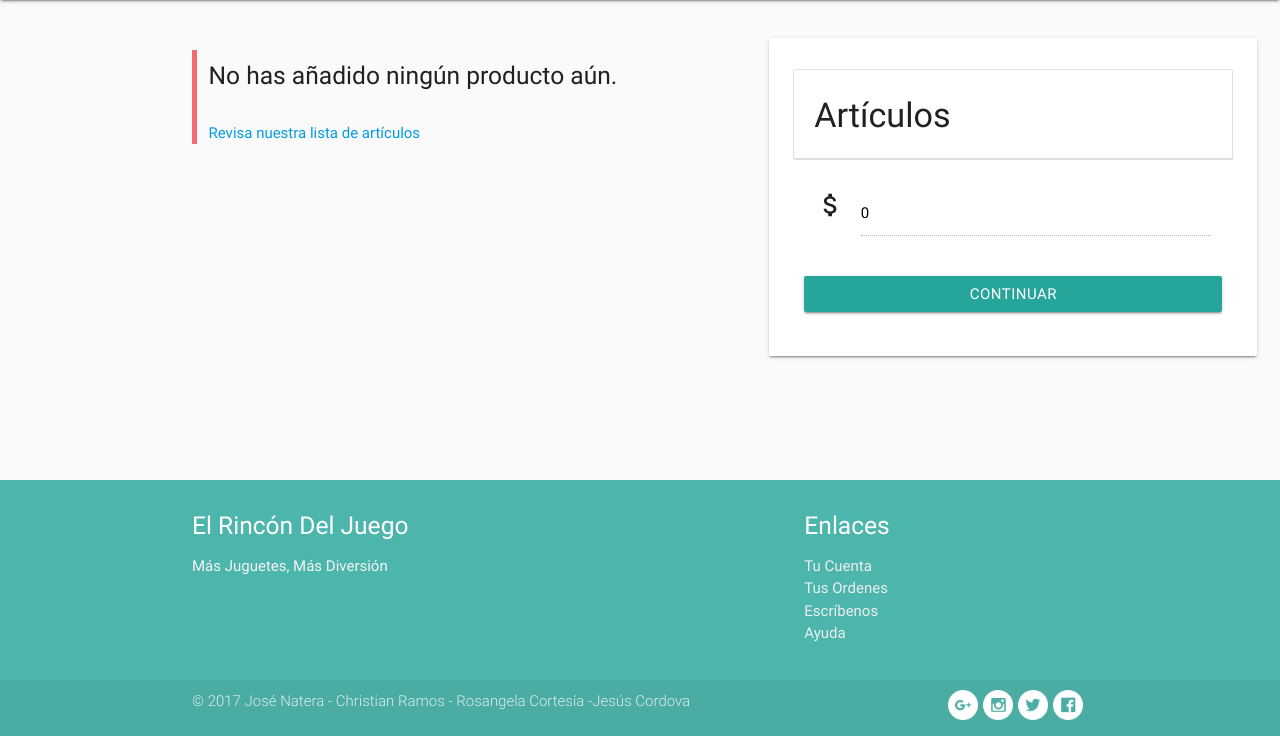
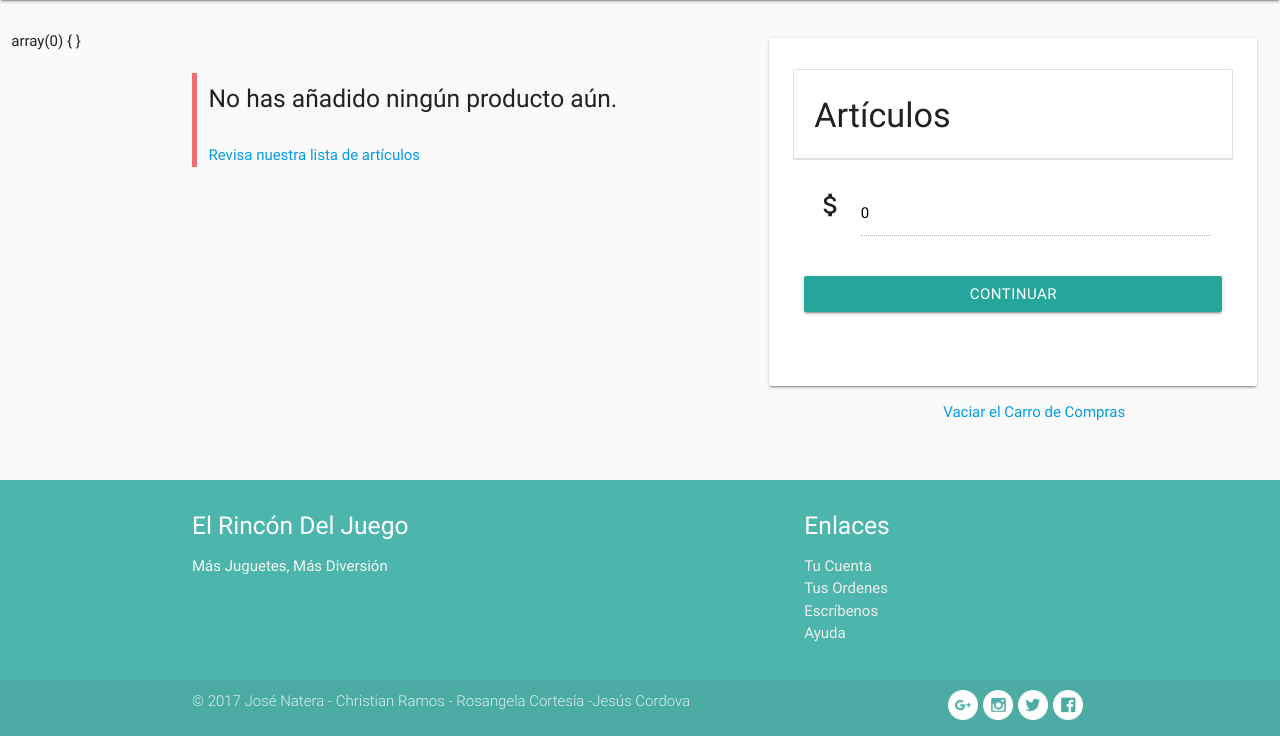
Before and after one commit to mnlalbani/hmi-toystore, a PHP site: page /carro.php in a window 1280 px wide. Shown: the part 64-800 px from the top of the page. Run offline with PHP 8.4, Linux system fonts and the light colour scheme; some libraries are stand-ins or nearby versions.

Commit message:
car changes

```diff
--- a/carro.php
+++ b/carro.php
@@ -1,6 +1,9 @@
 <?php
     session_start();
     //var_dump($_SESSION['carrito']);
+    if(isset($_GET['vaciar'])){
+        unset($_SESSION['carrito']);
+    }
 ?>
 <!DOCTYPE html>
 <html lang="en">
@@ -86,7 +89,10 @@
                                     </div>
                                 </div>
                             </form>
+                            <div class="section"></div>
+
                         </div> <!-- fin card-panel -->
+                        <a class="col offset-s4"href="carro.php?vaciar=true">Vaciar el Carro de Compras</a>
                     </div>
                 </div>
             </div>  <!-- fin contenedor lista compra -->
--- a/php/nuevo-carro.php
+++ b/php/nuevo-carro.php
@@ -1,4 +1,5 @@
 <?php
+var_dump($_POST);
 	include_once ("conexion.php");
 	if(isset($_SESSION['carrito'])){ //si la sesion del carro esta definida
 		if(isset($_GET['new-producto-id'])){
@@ -13,8 +14,13 @@
 						}
 					}
 					if($encontro==true){
-						$arreglo[$numero]['cantidad']=$arreglo[$numero]['cantidad']+1; //suma uno si encontro el id en el carro
-						$_SESSION['carrito']=$arreglo;
+						if(isset($_POST['cantidad'])){
+							$arreglo[$numero]['cantidad'] = $_POST['cantidad'];
+							$_SESSION['carrito']=$arreglo;
+						}else{
+							$arreglo[$numero]['cantidad']=$arreglo[$numero]['cantidad']+1; //suma uno si encontro el id en el carro
+							$_SESSION['carrito']=$arreglo;
+						}
 					}else{
 						$nombre="";
 						$precio=0;
```
